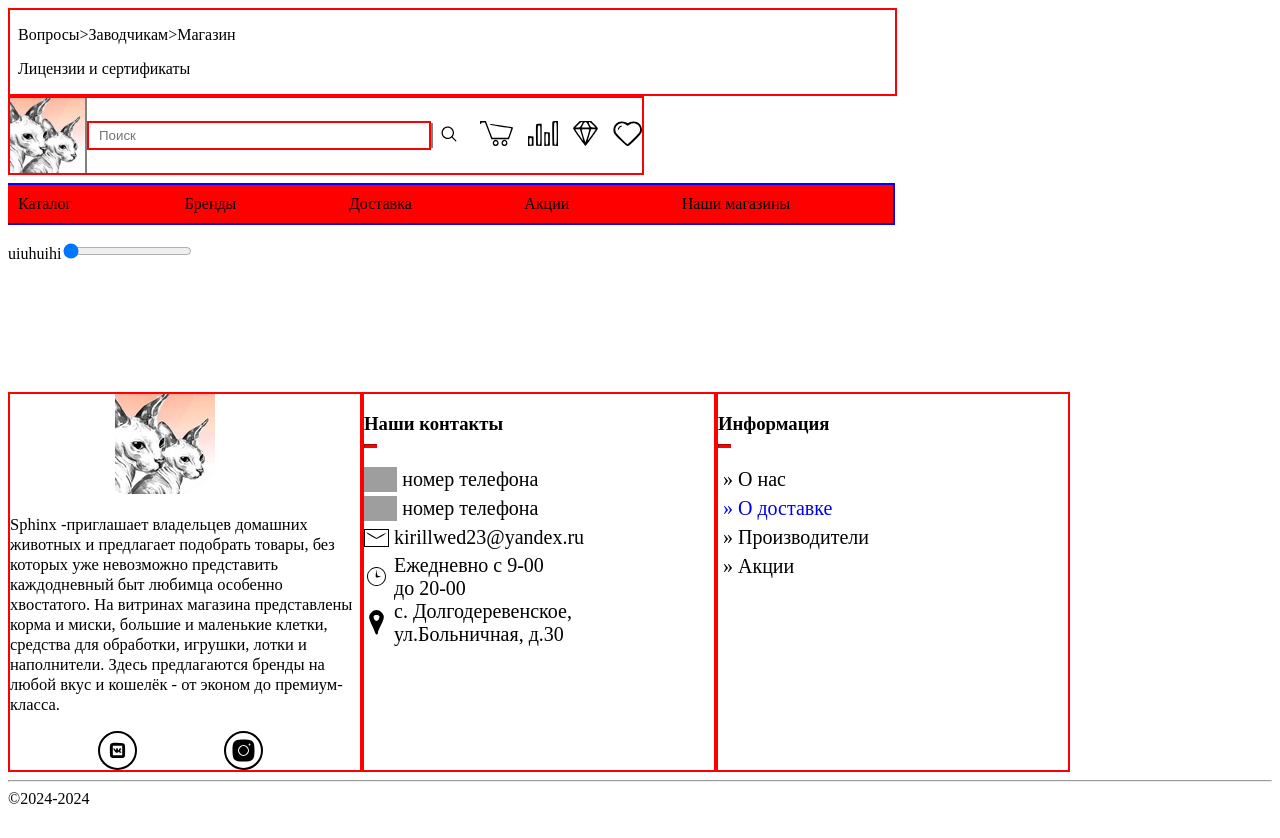
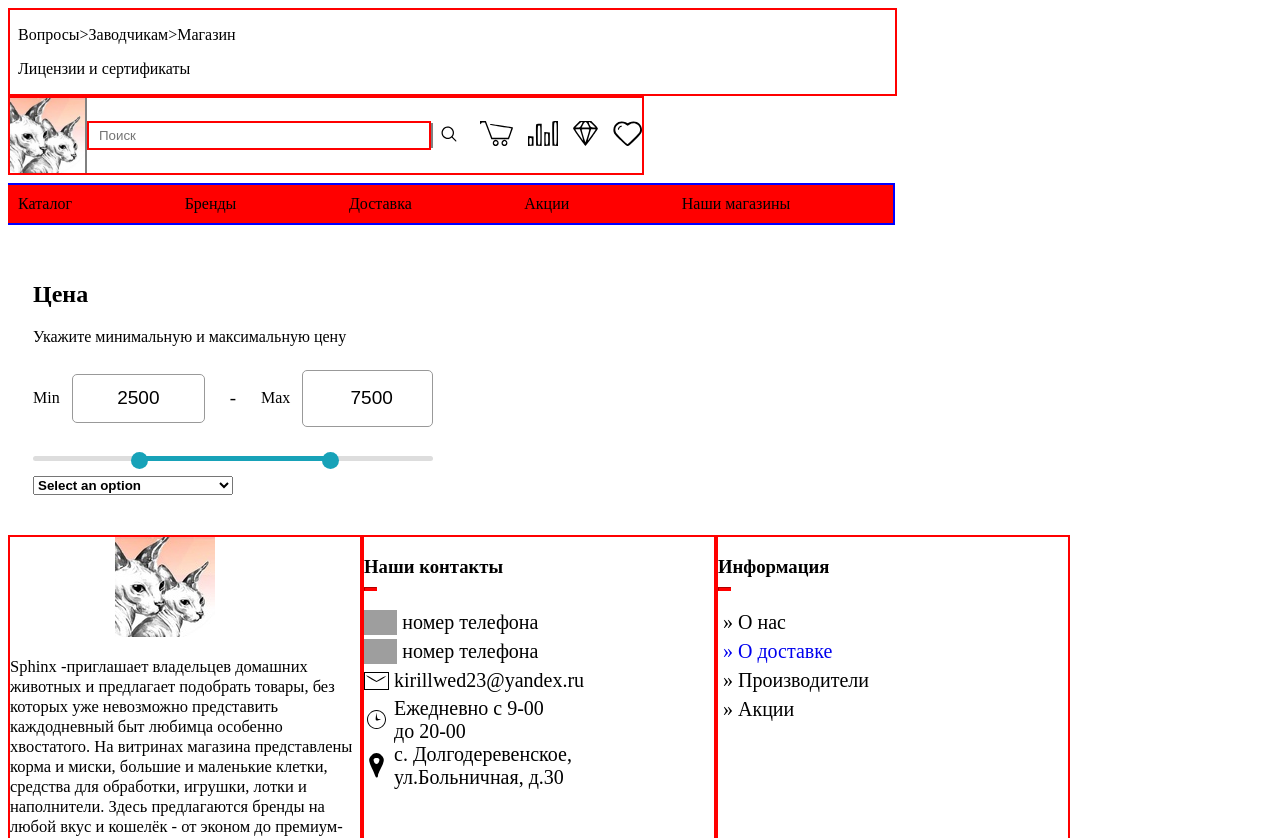
Before and after one commit to kirillwedd/JS_React_Sphinx, a React (Vite) app: page /cats in a window 1280 px wide. Shown: the top 838 px of the page. Before the commit the page ends 816 px from the top, so only its background shows below. Built offline with nearby package versions, Linux system fonts and the light colour scheme; grey boxes are pictures that could not be loaded.

Commit message:
BodyCatalog Filter  Range Complited

```diff
--- a/package.json
+++ b/package.json
@@ -11,6 +11,8 @@
   },
   "dependencies": {
     "@pbe/react-yandex-maps": "^1.2.5",
+    "multi-range-slider-react": "^2.0.7",
+    "rc-slider": "^10.6.2",
     "react": "^18.2.0",
     "react-dom": "^18.2.0",
     "react-router-dom": "^6.23.1"
--- /dev/null
+++ b/src/Components/MiddleBody/BodyCatalog/CategoryProduct/BrandsSelect/BrandsSelect.css
@@ -0,0 +1,33 @@
+.multiselect {
+    width: 200px;
+  }
+
+  .selectBox {
+    position: relative;
+  }
+
+  .selectBox select {
+    width: 100%;
+    font-weight: bold;
+  }
+
+  .overSelect {
+    position: absolute;
+    left: 0;
+    right: 0;
+    top: 0;
+    bottom: 0;
+  }
+
+  #checkboxes {
+    display: none;
+    border: 1px #dadada solid;
+  }
+
+  #checkboxes label {
+    display: block;
+  }
+
+  #checkboxes label:hover {
+    background-color: #1e90ff;
+  }
--- /dev/null
+++ b/src/Components/MiddleBody/BodyCatalog/CategoryProduct/BrandsSelect/BrandsSelect.jsx
@@ -0,0 +1,38 @@
+import '../BrandsSelect/BrandsSelect.css'
+
+function BrandsSelect() {
+    var expanded = false;
+
+    function showCheckboxes() {
+      var checkboxes = document.getElementById("checkboxes");
+      if (!expanded) {
+        checkboxes.style.display = "block";
+        expanded = true;
+      } else {
+        checkboxes.style.display = "none";
+        expanded = false;
+      }
+    }
+
+  return (
+    <div class="multiselect" style={{marginTop:"15px"}}>
+    <div class="selectBox" onClick={showCheckboxes}>
+      <select>
+        <option>Select an option</option>
+      </select>
+      <div class="overSelect"></div>
+    </div>
+    <div id="checkboxes">
+      <label for="one">
+        <input type="checkbox" id="one" />First checkbox</label>
+      <label for="two">
+        <input type="checkbox" id="two" />Second checkbox</label>
+      <label for="three">
+        <input type="checkbox" id="three" />Third checkbox</label>
+    </div>
+
+  </div>
+  );
+}
+
+export default BrandsSelect;
--- /dev/null
+++ b/src/Components/MiddleBody/BodyCatalog/CategoryProduct/CategoryProduct.css
@@ -0,0 +1,108 @@
+.wrapper{
+    width: 400px;
+    background: #fff;
+    border-radius: 10px;
+    padding: 20px 25px 40px;
+}
+
+header h2 {
+    font-size: 24px;
+    font-weight: 600;
+}
+
+header p {
+    margin-top: 5px;
+    font-size: 16px;
+}
+
+.price-input {
+    width: 100%;
+    display: flex;
+    margin: 30px 0 35px;
+}
+.price-input .field {
+
+    display: flex;
+    height: 45px;
+    width: 100%;
+    align-items: center;
+
+}
+
+.field input {
+    width: 100%;
+    height: 100%;
+    outline:  none;
+    font-size: 19px;
+    text-align: center;
+    margin-left: 12px;
+    border-radius: 5px;
+    border:  1px solid #999;
+    -moz-appearance: textfield;
+    appearance: none;
+}
+
+input[type="number"]::-webkit-outer-spin-button,
+input[type="number"]::-webkit-inner-spin-button {
+-webkit-appearance: none;
+}
+
+.price-input .separator {
+    width: 130px;
+    display: flex;
+    font-size: 19px;
+    align-items: center;
+    justify-content: center;
+}
+
+.sliders {
+    height: 5px;
+    border-radius: 5px;
+    background: #ddd;
+    position: relative;
+}
+
+.sliders .progress {
+   height: 5px;
+   border-radius: 5px;
+   position: absolute;
+   background: #17A2B8 ;
+   left: 25%;
+   right: 25%;
+}
+
+.range-input {
+    position: relative;
+}
+
+.range-input input {
+    position: absolute;
+    height: 5px;
+    width: 100%;
+    top: -5px;
+    background: none;
+    -webkit-appearance: none;
+    pointer-events: none;
+    appearance: none;
+
+}
+
+input[type="range"]::-webkit-slider-thumb {
+    height: 17px;
+    width: 17px;
+    border-radius: 50%;
+    border: none;
+    pointer-events: auto;
+    -webkit-appearance: none;
+    background: #17A2B8;
+}
+
+input[type="range"]::-moz-range-thumb {
+    height: 17px;
+    width: 17px;
+    border-radius: 50%;
+    border: none;
+    pointer-events: auto;
+    -moz-appearance: none;
+    background: #17A2B8;
+}
--- a/src/Components/MiddleBody/BodyCatalog/CategoryProduct/CategoryProduct.jsx
+++ b/src/Components/MiddleBody/BodyCatalog/CategoryProduct/CategoryProduct.jsx
@@ -1,12 +1,78 @@
+import { useState } from "react";
+import "../CategoryProduct/CategoryProduct.css";
+import BrandsSelect from "./BrandsSelect/BrandsSelect";
+
+
+
 function CategoryProduct() {
+  const [minValue, setValue] = useState(2500);
+  const[minLeft, setLeft]=useState(25);
+  const[minRight, setRight]=useState(25);
+  const [minValue2, setValue2] = useState(7500);
+  // Сделать состояние специальное для left right
+
+  const onChangeHandlerRange1 = (event) => {
+    if(minValue.valueOf()<minValue2.valueOf())
+      {
+        setValue(event.target.value);
+      }
+      else
+      {
+        setValue(2500);
+      }
+
+        setLeft(()=> {
+          const progressLeft=(minValue) / 100;
+          return progressLeft
+        })
+
+
+  };
+
+  const onChangeHandlerRange2 = (event) => {
+    if(minValue2.valueOf()> minValue.valueOf())
+      {
+        setValue2(event.target.value);
+      }
+      else
+      {
+
+        setValue2(7500);
+      }
+
+    setRight(()=> {
+      const progressRight=100-(minValue2)/100;
+      return progressRight
+    })
+  };
+
+
+
   return (
-    <div>
-      <form className="filter-form">
-        <div className="block-range">
-          <span>uiuhuihi</span>
-          <input type="range" min="0" max="100" value="0"></input>
-        </div>
-      </form>
+    <div className="wrapper">
+      <header>
+        <h2>Цена</h2>
+        <p>Укажите минимальную и максимальную цену</p>
+      </header>
+      <div className="price-input">
+       <div className="field">
+        <span>Min</span>
+        <input type="number" className="input-min" value={minValue}/>
+       </div>
+       <div className="separator">-</div>
+       <div className="field">
+        <span>Max</span>
+        <input type="text" className="input-max"   step={1} value={minValue2} />
+       </div>
+      </div>
+      <div className="sliders">
+        <div className="progress" style={{left: `${minLeft +"%"}`, right:`${minRight + "%"}`}}></div>
+      </div>
+      <div className="range-input">
+        <input type="range" className="range-min" min={0} max={10000} step={1} value={minValue} onChange={onChangeHandlerRange1}   />
+        <input type="range" className="range-max" min={0} max={10000} step={1} value={minValue2} onChange={onChangeHandlerRange2} />
+      </div>
+      <BrandsSelect></BrandsSelect>
     </div>
   );
 }
```
Also changed, not shown: 1 other file (tests, documents, lock files or other folders).
